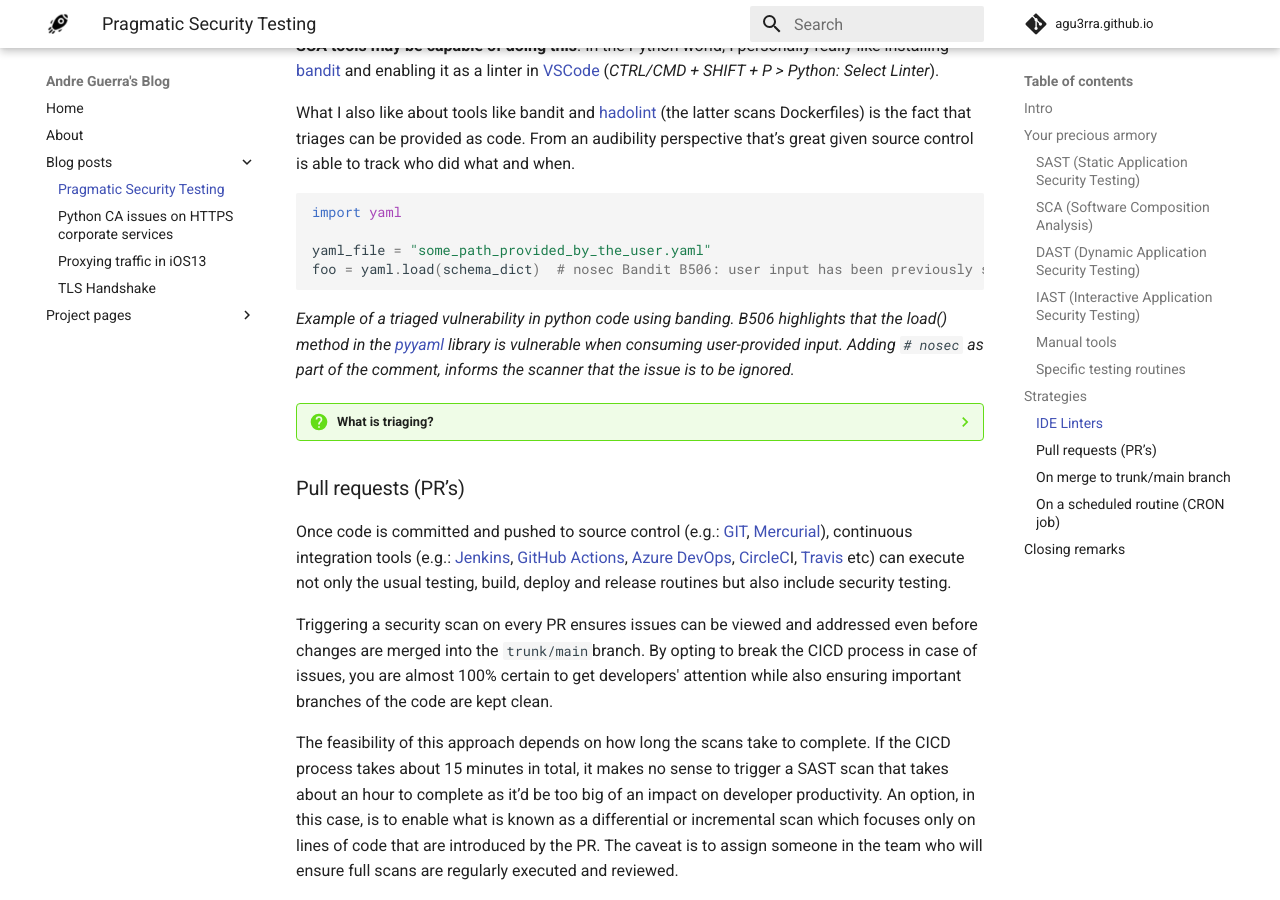
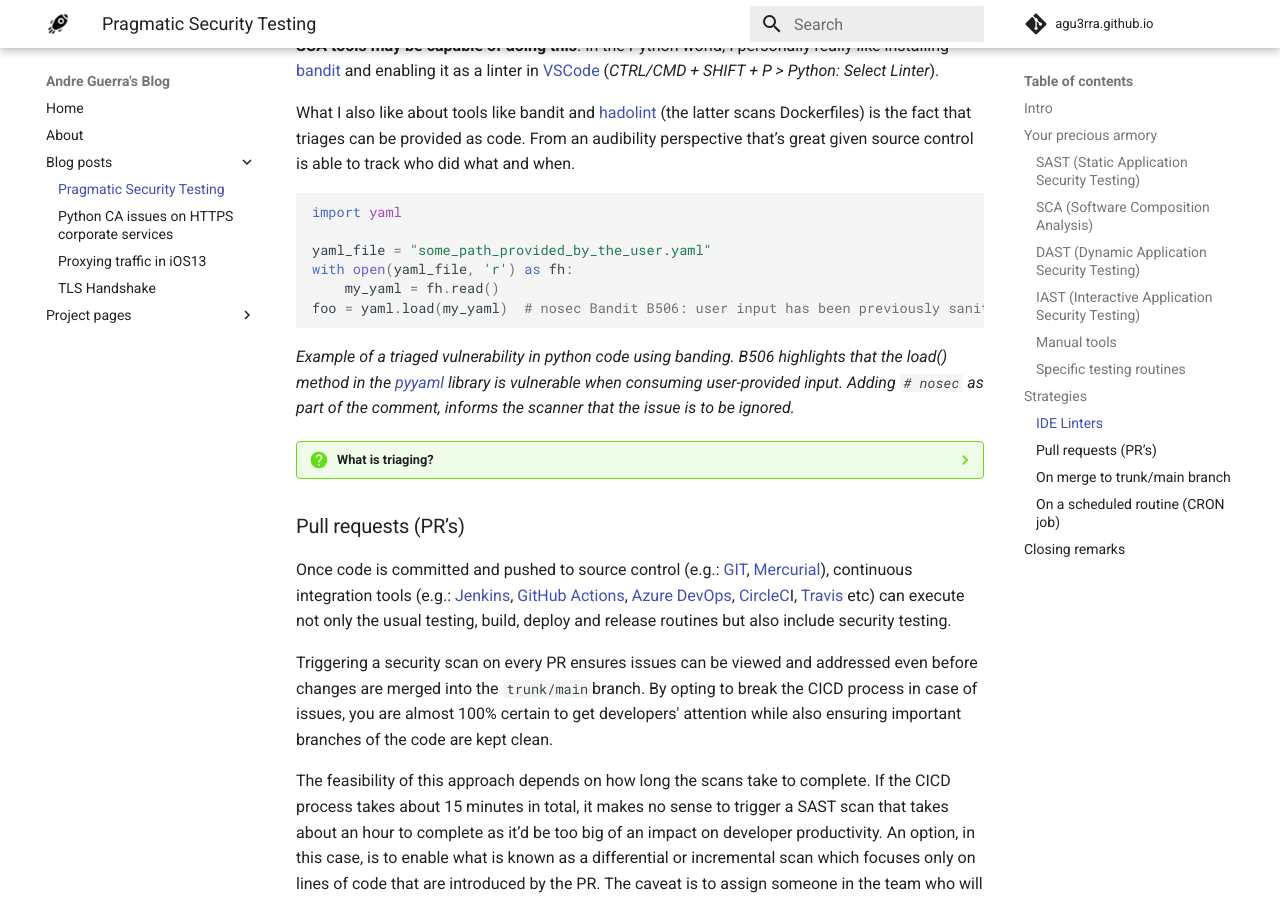
Before and after one commit to agu3rra/agu3rra.github.io, an MkDocs documentation site: the page built from docs/blog/pragmaticST/article.md, in a window 1280 px wide and 900 px high, scrolled down 2526 px. Built offline with MkDocs 1.6.1 and Material for MkDocs 9.7.7, drawn with Linux system fonts in a browser that asks for light colours; comment, search, counter and statistics services are not loaded.

Commit message:
fixing example

````diff
--- a/docs/blog/pragmaticST/article.md
+++ b/docs/blog/pragmaticST/article.md
@@ -39,7 +39,9 @@
 import yaml
 
 yaml_file = "some_path_provided_by_the_user.yaml"
-foo = yaml.load(schema_dict)  # nosec Bandit B506: user input has been previously sanitized.
+with open(yaml_file, 'r') as fh:
+    my_yaml = fh.read()
+foo = yaml.load(my_yaml)  # nosec Bandit B506: user input has been previously sanitized.
 ```
 
 *Example of a triaged vulnerability in python code using banding. B506 highlights that the load() method in the [pyyaml](https://pypi.org/project/PyYAML/) library is vulnerable when consuming user-provided input. Adding `# nosec` as part of the comment, informs the scanner that the issue is to be ignored.*
````
